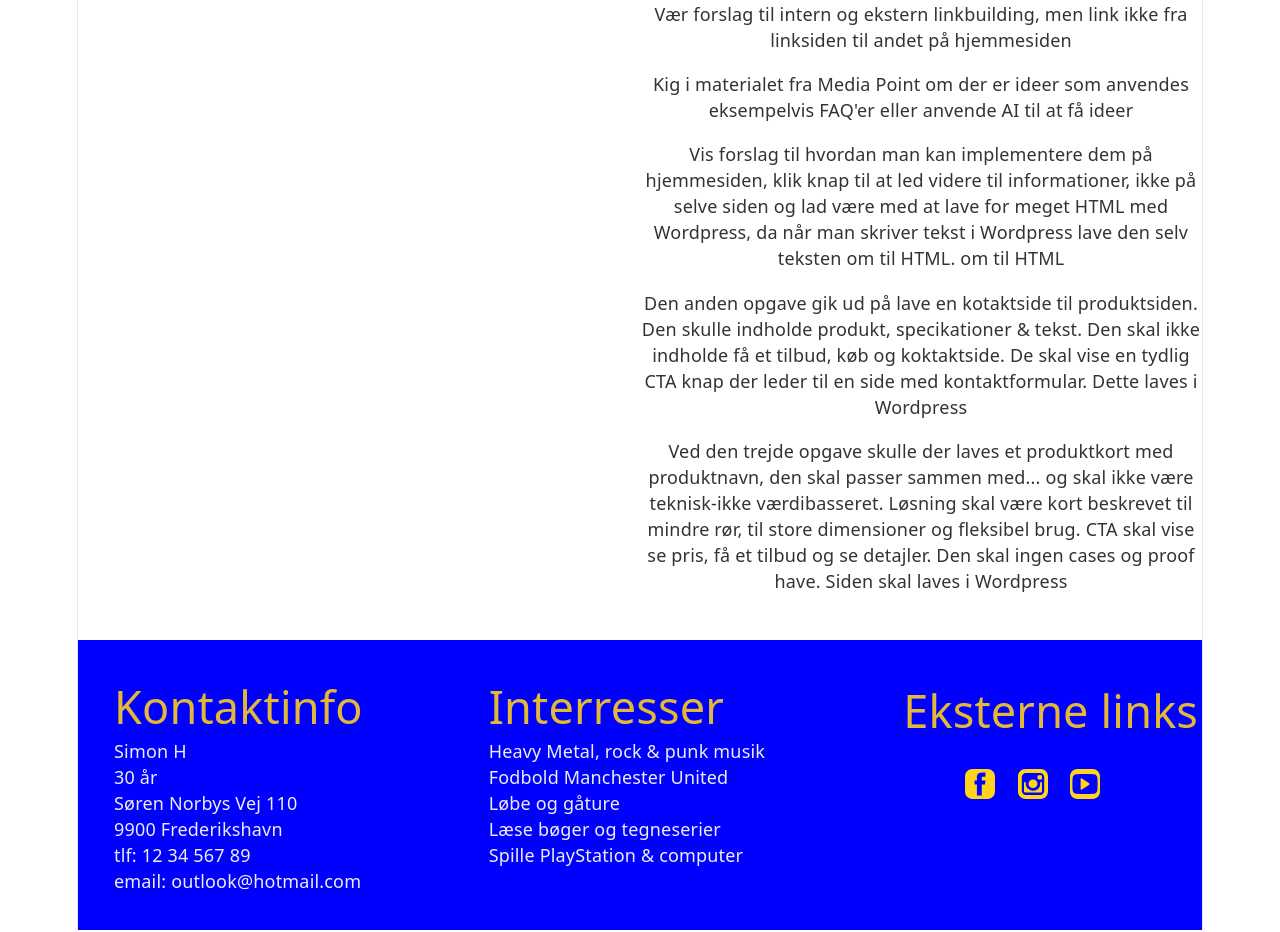
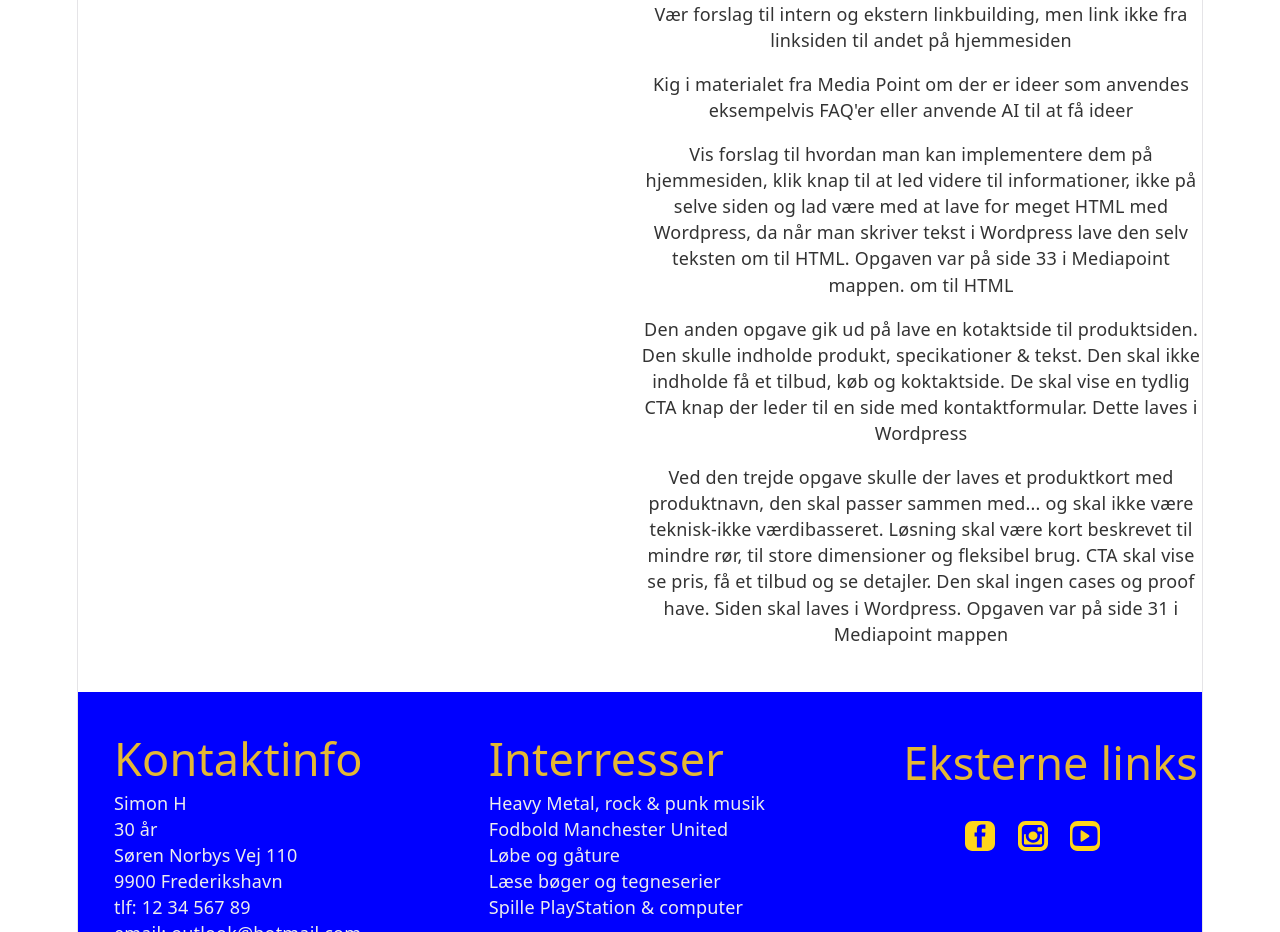
Before and after one commit to SimonH3-coder/Portfolio-Simon, a React (Vite) app: page /Praktik in a window 1280 px wide. Shown: the part 1540-2472 px from the top of the page. Built offline with nearby package versions, Linux system fonts and the light colour scheme.

Commit message:
fix: update text in Praktik page for clarity and completeness

```diff
--- a/src/pages/Praktik.jsx
+++ b/src/pages/Praktik.jsx
@@ -43,11 +43,11 @@ export function Praktik() {
                 <p className="my-2 mx-0 py-2 px-0"> Vær forslag til intern og ekstern linkbuilding, men link ikke fra linksiden til andet på hjemmesiden</p>
                 <p className="my-2 mx-0 py-2 px-0"> Kig i materialet fra Media Point om der er ideer som anvendes eksempelvis FAQ'er eller anvende AI til at få ideer</p>
                 <p className="my-2 mx-0 py-2 px-0"> Vis forslag til hvordan man kan implementere dem på hjemmesiden, klik knap til at led videre til informationer, ikke på selve
-                    siden og lad være med at lave for meget HTML med Wordpress, da når man skriver tekst i Wordpress lave den selv teksten om til HTML.
+                    siden og lad være med at lave for meget HTML med Wordpress, da når man skriver tekst i Wordpress lave den selv teksten om til HTML. Opgaven var på side 33 i Mediapoint mappen.
                      om til HTML</p>
 
                      <p className="my-2 mx-0 py-2 px-0"> Den anden opgave gik ud på lave en kotaktside til produktsiden. Den skulle indholde produkt, specikationer & tekst. Den skal ikke indholde få et tilbud, køb og koktaktside. De skal vise en tydlig CTA knap der leder til en side med kontaktformular. Dette laves i Wordpress </p>
-<p className="my-2 mx-0 py-2 px-0">Ved den trejde opgave skulle der laves et produktkort med produktnavn, den skal passer sammen med... og skal ikke være teknisk-ikke værdibasseret. Løsning skal være kort beskrevet til mindre rør, til store dimensioner og fleksibel brug. CTA skal vise se pris, få et tilbud og se detajler. Den skal ingen cases og proof have. Siden skal laves i Wordpress </p>
+<p className="my-2 mx-0 py-2 px-0">Ved den trejde opgave skulle der laves et produktkort med produktnavn, den skal passer sammen med... og skal ikke være teknisk-ikke værdibasseret. Løsning skal være kort beskrevet til mindre rør, til store dimensioner og fleksibel brug. CTA skal vise se pris, få et tilbud og se detajler. Den skal ingen cases og proof have. Siden skal laves i Wordpress. Opgaven var på  side 31 i Mediapoint mappen </p>
 
                 </article>
                     </figcaption>
```
